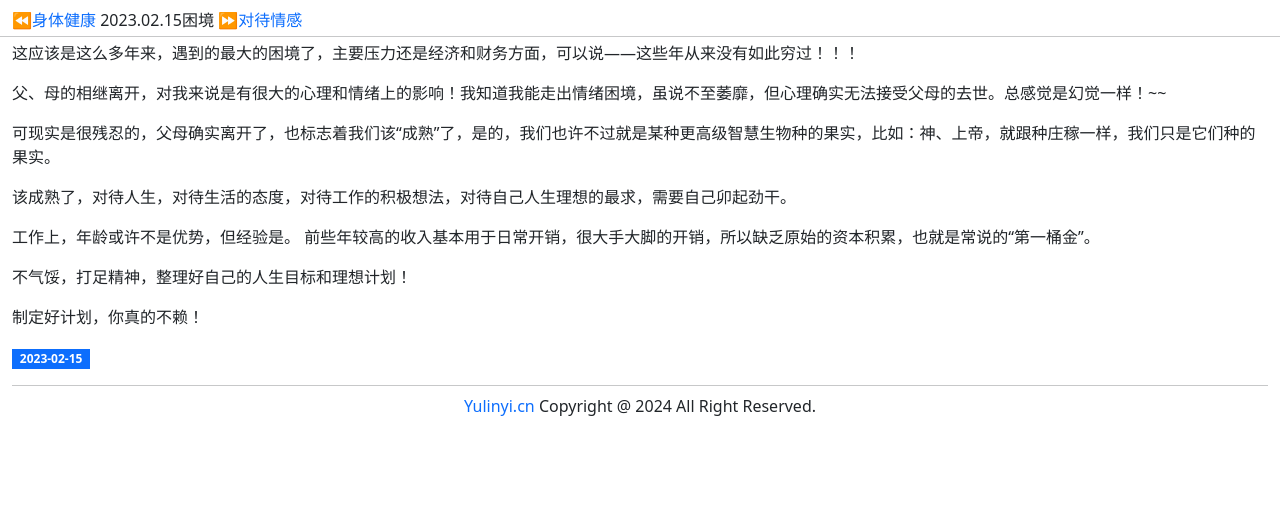
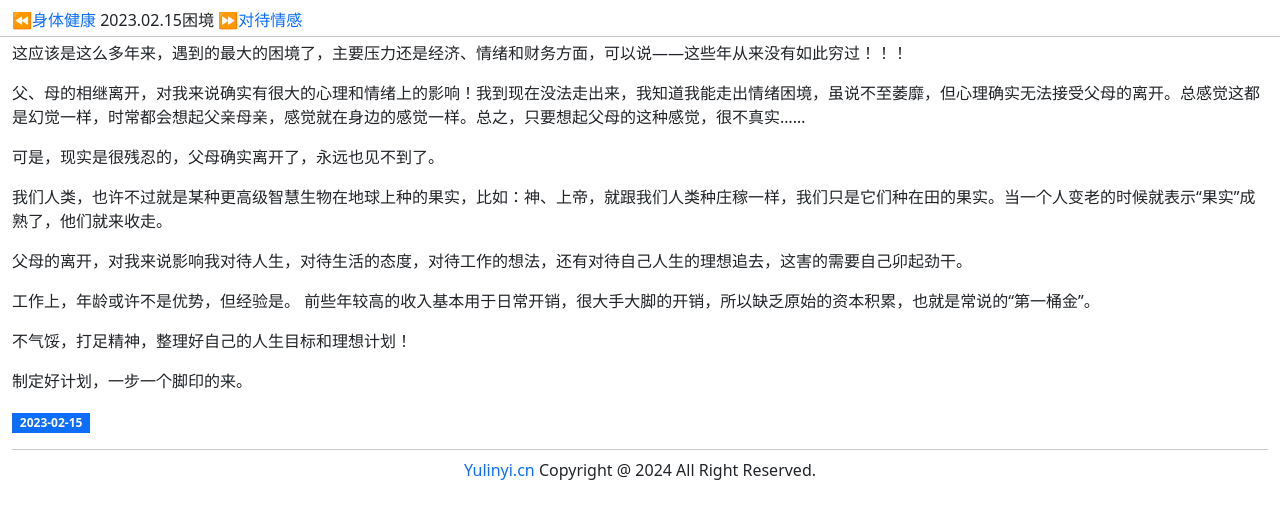
Before and after one commit to helloyuzz/Yulinyi, a Jekyll site: the page built from _posts/2023-02-15-困境.md, in a window 1280 px wide. Shown: the top 519 px of the page. Built offline with Jekyll 4.4.1, drawn with Linux system fonts in a browser that asks for light colours.

Commit message:
Update 2023-02-15-困境.md

```diff
--- a/_posts/2023-02-15-困境.md
+++ b/_posts/2023-02-15-困境.md
@@ -1,16 +1,18 @@
 ---
 layout: post
 ---
- 这应该是这么多年来，遇到的最大的困境了，主要压力还是经济和财务方面，可以说——这些年从来没有如此穷过！！！
+ 这应该是这么多年来，遇到的最大的困境了，主要压力还是经济、情绪和财务方面，可以说——这些年从来没有如此穷过！！！
 
- 父、母的相继离开，对我来说是有很大的心理和情绪上的影响！我知道我能走出情绪困境，虽说不至萎靡，但心理确实无法接受父母的去世。总感觉是幻觉一样！~~
+ 父、母的相继离开，对我来说确实有很大的心理和情绪上的影响！我到现在没法走出来，我知道我能走出情绪困境，虽说不至萎靡，但心理确实无法接受父母的离开。总感觉这都是幻觉一样，时常都会想起父亲母亲，感觉就在身边的感觉一样。总之，只要想起父母的这种感觉，很不真实......
 
- 可现实是很残忍的，父母确实离开了，也标志着我们该“成熟”了，是的，我们也许不过就是某种更高级智慧生物种的果实，比如：神、上帝，就跟种庄稼一样，我们只是它们种的果实。
+ 可是，现实是很残忍的，父母确实离开了，永远也见不到了。
 
- 该成熟了，对待人生，对待生活的态度，对待工作的积极想法，对待自己人生理想的最求，需要自己卯起劲干。
+ 我们人类，也许不过就是某种更高级智慧生物在地球上种的果实，比如：神、上帝，就跟我们人类种庄稼一样，我们只是它们种在田的果实。当一个人变老的时候就表示“果实”成熟了，他们就来收走。
+
+ 父母的离开，对我来说影响我对待人生，对待生活的态度，对待工作的想法，还有对待自己人生的理想追去，这害的需要自己卯起劲干。
 
  工作上，年龄或许不是优势，但经验是。 前些年较高的收入基本用于日常开销，很大手大脚的开销，所以缺乏原始的资本积累，也就是常说的“第一桶金”。
 
  不气馁，打足精神，整理好自己的人生目标和理想计划！
 
- 制定好计划，你真的不赖！
+ 制定好计划，一步一个脚印的来。
```
